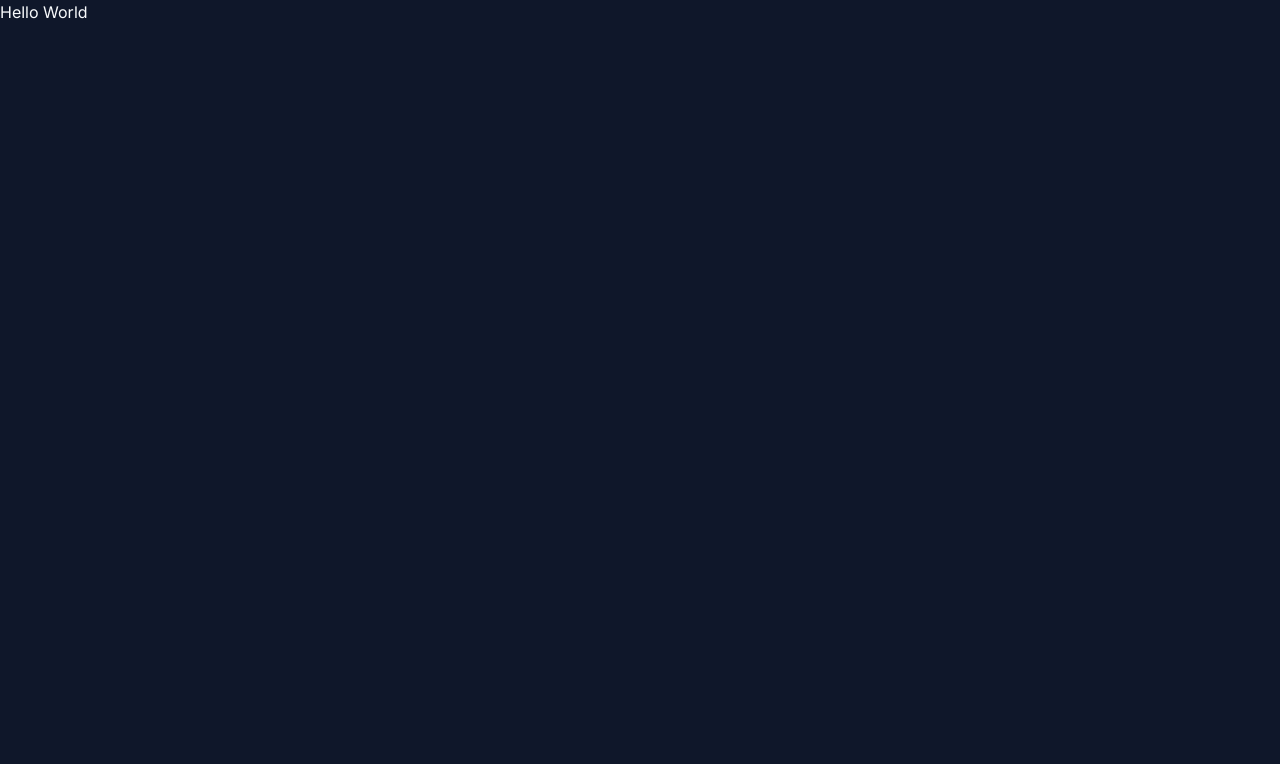
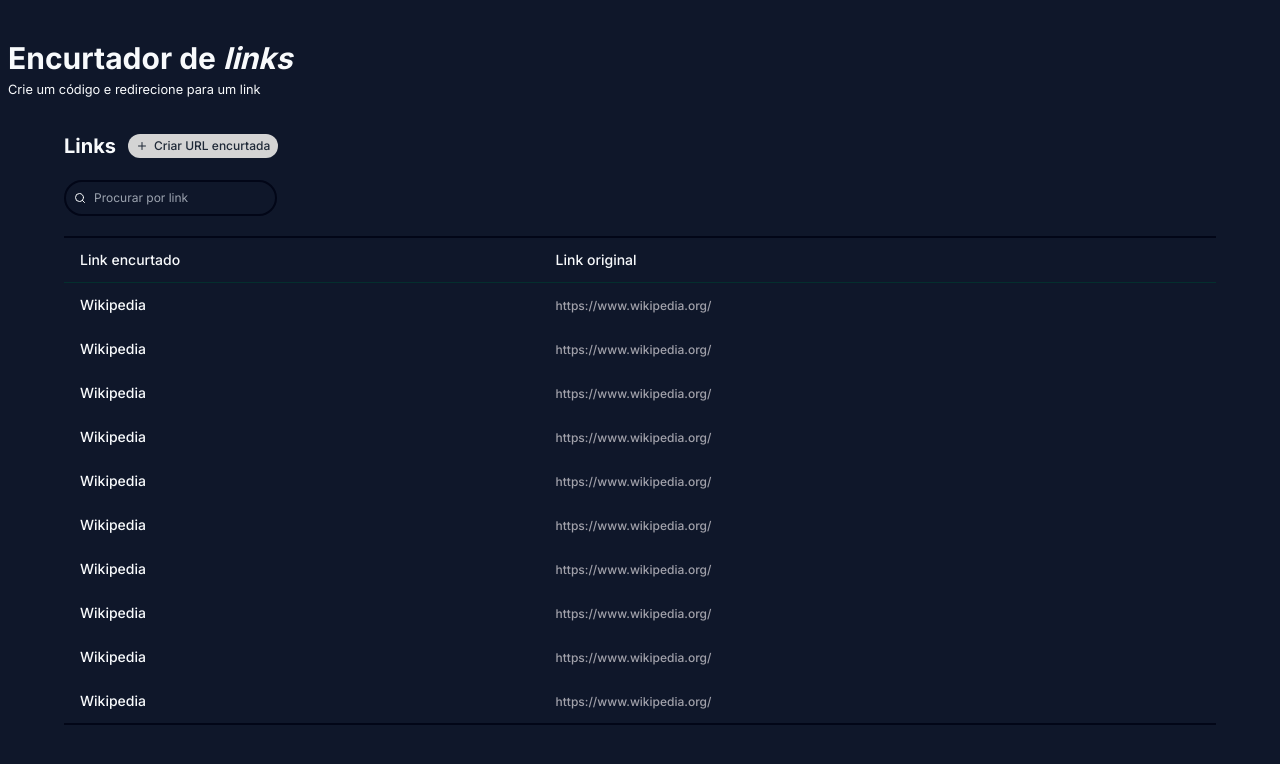
Before and after one commit to eliseusalomao/url-shortener, a React (Vite) app in the folder frontend/: page / in a window 1280 px wide. Shown: the top 764 px of the page. Built offline with nearby package versions, Linux system fonts and the light colour scheme.

Commit message:
feat: create list to display existing links
This commit introduces a page where existing links and their  codes are displayed

```diff
--- a/frontend/package.json
+++ b/frontend/package.json
@@ -10,8 +10,10 @@
     "preview": "vite preview"
   },
   "dependencies": {
+    "lucide-react": "^0.395.0",
     "react": "^18.2.0",
-    "react-dom": "^18.2.0"
+    "react-dom": "^18.2.0",
+    "react-router-dom": "^6.23.1"
   },
   "devDependencies": {
     "@types/react": "^18.2.66",
--- a/frontend/src/App.tsx
+++ b/frontend/src/App.tsx
@@ -1,5 +1,30 @@
+import { Plus } from 'lucide-react'
+import { Input } from './components/input'
+import { Table } from './components/table'
+
 export function App () {
     return (
-        <h1>Hello World</h1>
+        <div className="py-10 px-2 space-y-8">
+            <div>
+                <h1 className="text-3xl font-bold">Encurtador de <i>links</i></h1>
+                <small>Crie um código e redirecione para um link</small>
+            </div>
+            <main className="max-w-6xl mx-auto space-y-5">
+                <div className="flex items-center gap-3">
+                    <h1 className="text-xl font-bold">Links</h1>
+                    <button className="inline-flex items-center gap-1.5 text-xs bg-neutral-300 text-gray-800 font-medium rounded-full px-2 py-1 hover:bg-neutral-300/90">
+                        <Plus className="size-3" />
+                        Criar URL encurtada
+                    </button>
+                </div>
+
+
+                <div className="flex items-center justify-between">
+                    <Input />
+                </div>
+
+                <Table />
+            </main>
+        </div>
     )
 }
--- /dev/null
+++ b/frontend/src/components/input.tsx
@@ -0,0 +1,10 @@
+import { Search } from "lucide-react";
+
+export function Input () {
+    return (
+        <div className="flex flex-row-reverse gap-2 items-center p-2 border-2 rounded-full border-slate-950">
+            <input className="text-xs bg-transparent outline-none" type="text" placeholder="Procurar por link" />
+            <Search className="size-3" />
+        </div>
+    )
+}
--- /dev/null
+++ b/frontend/src/components/table.tsx
@@ -0,0 +1,20 @@
+export function Table () {
+    return (
+        <table className="w-full text-sm border-t-2 border-b-2 border-slate-950">
+            <tr className="border-b border-teal-950">
+                <th className="text-left py-3 px-4 font-medium">Link encurtado</th>
+                <th className="text-left py-3 px-4 font-medium">Link original</th>
+            </tr>
+            <tbody className="[&_tr:last-child]:border-0 [&_tr:hover]:bg-zinc-800/50">
+                {Array.from({ length: 10 }).map((_, idx) => {
+                    return (
+                        <tr key={idx}>
+                            <td className="font-medium py-3 px-4">Wikipedia</td>
+                            <td className="font-medium py-3 px-4"><span className="text-xs text-zinc-400">https://www.wikipedia.org/</span></td>
+                        </tr>
+                    )
+                })}
+            </tbody>
+        </table>
+    )
+}
```
Also changed, not shown: 1 other file (tests, documents, lock files or other folders).
